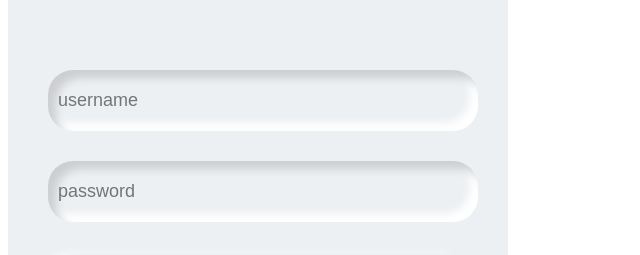
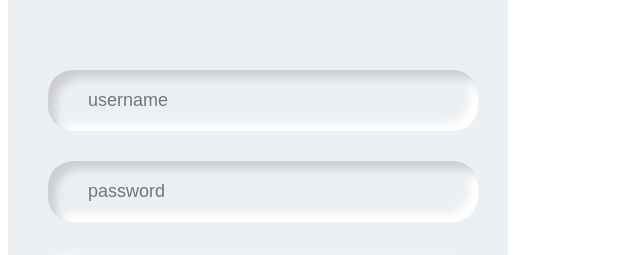
Before and after one commit to starksid3000/Login-webpage, a plain HTML site: page index.html in a window 1280 px wide. Shown: the part 253-508 px from the top of the page, without its empty margins (0-640 px from the left). Drawn offline with Linux system fonts and the light colour scheme.

Commit message:
Update main.css

```diff
--- a/css/main.css
+++ b/css/main.css
@@ -49,7 +49,7 @@
 .username, .password{
     margin-bottom: 30px;
     border-radius: 25px;
-    padding-left:5px;
+    padding-left:35px;
     box-shadow: inset 8px 8px 8px #cdced1,inset -8px -8px 8px #ffffff;
 }
 .fields svg{
```
